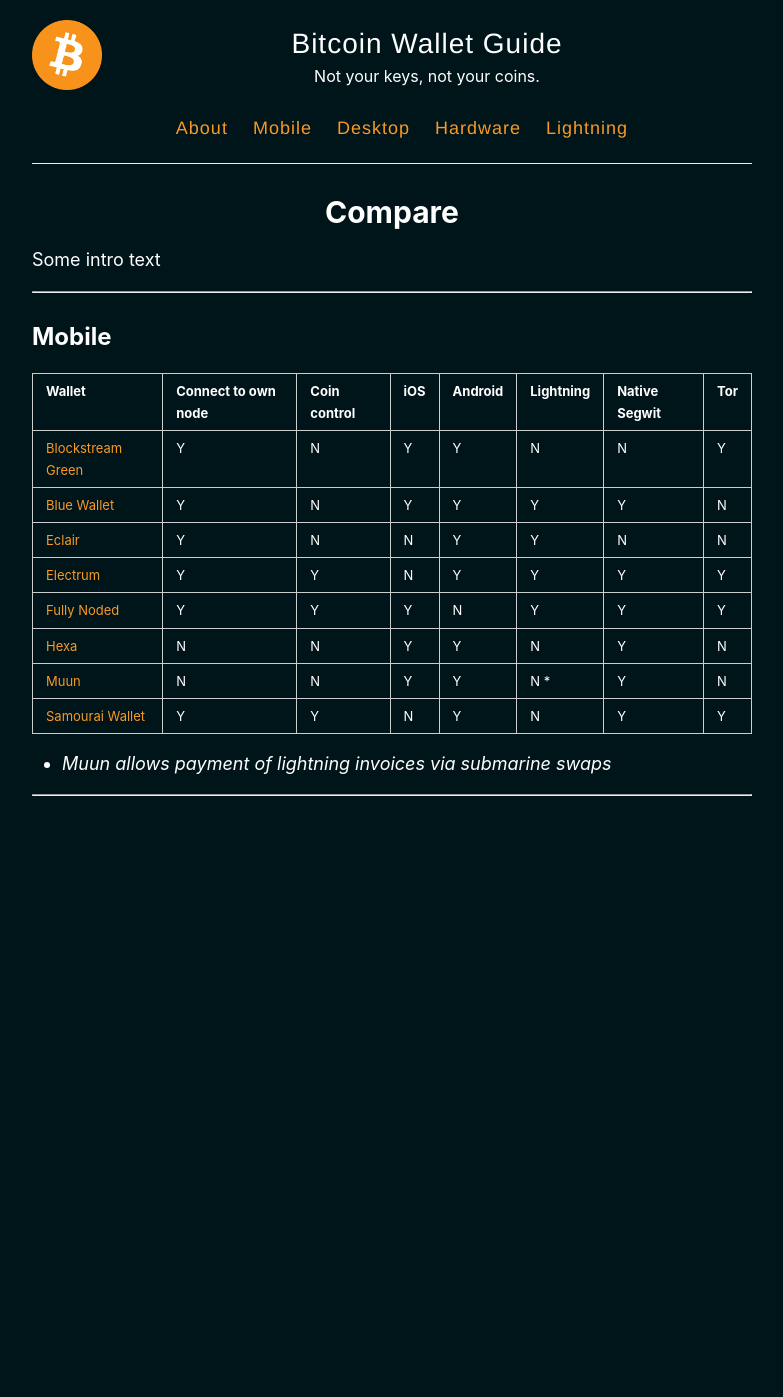
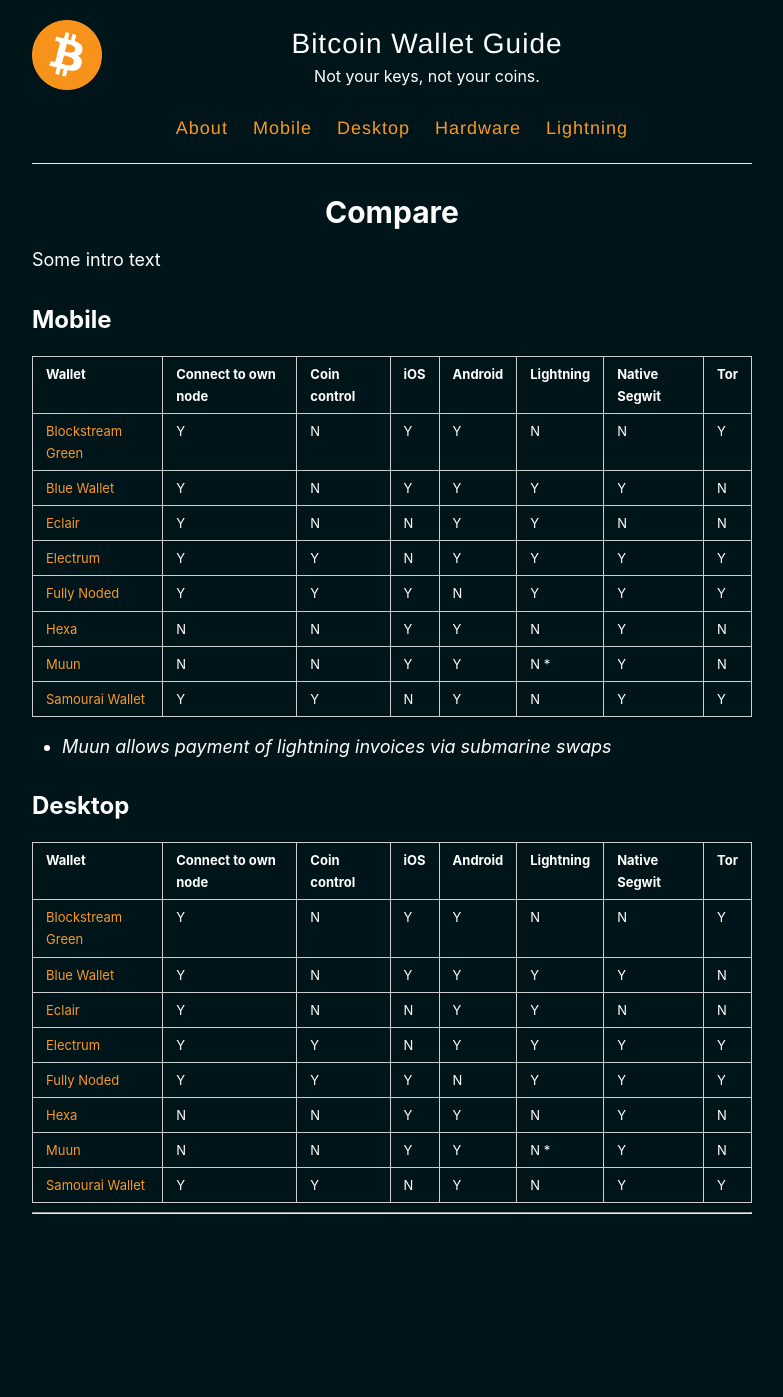
Before and after one commit to BitcoinQnA/bitcoin-wallet-guide, a Jekyll site: the page built from _pages/compare.md, in a window 1280 px wide. Shown: the whole page, without its empty margins (248-1031 px from the left). Built offline with Jekyll 4.4.1, drawn with Linux system fonts in a browser that asks for light colours; before the commit the page ends 979 px from its top, so only the background shows below that.

Commit message:
Update compare.md

```diff
--- a/_pages/compare.md
+++ b/_pages/compare.md
@@ -5,8 +5,6 @@ permalink: /compare/
 ---
 
 Some intro text
-
-***
 
 ## Mobile
 
@@ -22,8 +20,21 @@ Some intro text
 | [Samourai Wallet](https://bitcoinwallet.guide/mobile/#samourai-wallet)     |        Y             |        Y     |   N |     Y   |     N     |     Y         |  Y  |
 
 
+* *Muun allows payment of lightning invoices via submarine swaps*
 
-* *Muun allows payment of lightning invoices via submarine swaps*
+## Desktop
+
+| Wallet                                                                     | Connect to own node  | Coin control | iOS | Android | Lightning | Native Segwit | Tor |
+|----------------------------------------------------------------------------|----------------------|--------------|-----|---------|-----------|---------------|-----|
+| [Blockstream Green](https://bitcoinwallet.guide/mobile/#blockstream-green) |   Y                  |  N           |  Y  |   Y     |      N    |    N          |  Y  |
+| [Blue Wallet](https://bitcoinwallet.guide/mobile/#blue-wallet)             |    Y                 |  N           |  Y  |    Y    |   Y       |    Y          |  N  |
+| [Eclair](https://bitcoinwallet.guide/mobile/#eclair)                       |   Y                  |   N          |  N  |     Y   |    Y      |    N          |  N  |
+| [Electrum](https://bitcoinwallet.guide/mobile/#electrum)                   |    Y                 |    Y         |  N  |   Y     |     Y     |     Y         |  Y  |
+| [Fully Noded](https://bitcoinwallet.guide/mobile/#fully-noded)             |     Y                |     Y        |  Y  |    N    |    Y      |     Y         |  Y  |
+| [Hexa](https://bitcoinwallet.guide/mobile/#hexa)                           |      N               |      N       |  Y  |     Y   |     N     |     Y         |  N  |
+| [Muun](https://bitcoinwallet.guide/mobile/#muun)                           |       N              |       N      |   Y |    Y    |     N *   |      Y        |  N  |
+| [Samourai Wallet](https://bitcoinwallet.guide/mobile/#samourai-wallet)     |        Y             |        Y     |   N |     Y   |     N     |     Y         |  Y  |
+
 
 
 
```
